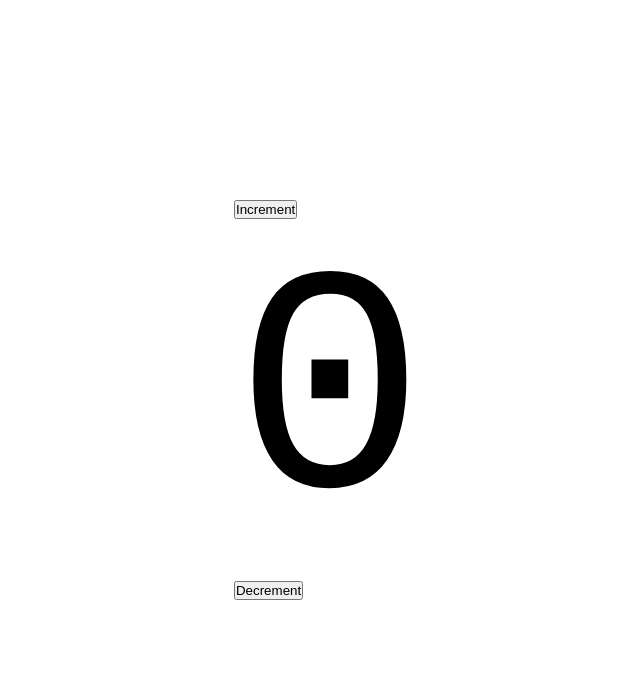
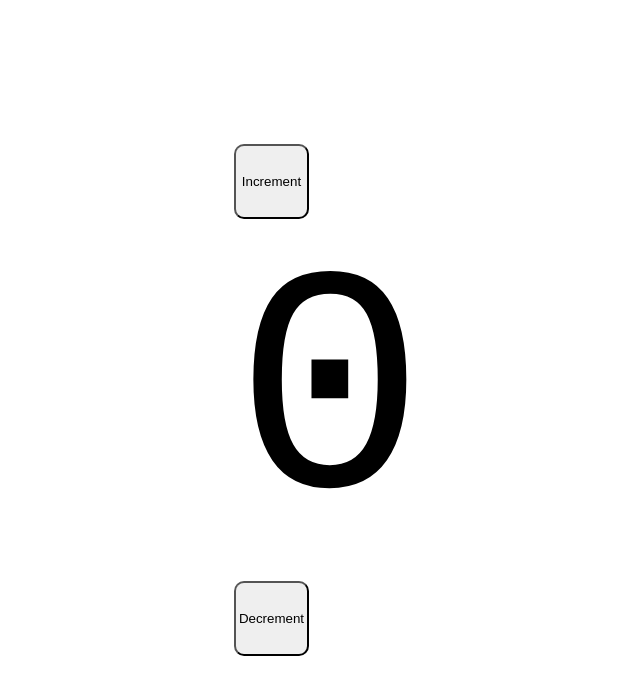
Before and after one commit to hightowerbuilds/buster-app, a React (Vite) app: page /features/counter in a window 1280 px wide. Shown: the top 694 px of the page, without its empty margins (310-950 px from the left). Built offline with nearby package versions, Linux system fonts and the light colour scheme.

Commit message:
march10.5

```diff
--- a/src/features/counter/Counter.jsx
+++ b/src/features/counter/Counter.jsx
@@ -18,6 +18,11 @@ export function Counter() {
         <button
           aria-label="Increment value"
           onClick={() => dispatch(increment())}
+          style={{
+            height: 75,
+            width: 75,
+            borderRadius: 10
+          }}
         >
           Increment
         </button>
@@ -30,6 +35,12 @@ export function Counter() {
         <button
           aria-label="Decrement value"
           onClick={() => dispatch(decrement())}
+          style={{
+            height: 75,
+            width: 75,
+            borderRadius: 10,
+
+          }}
         >
           Decrement
         </button>
```
